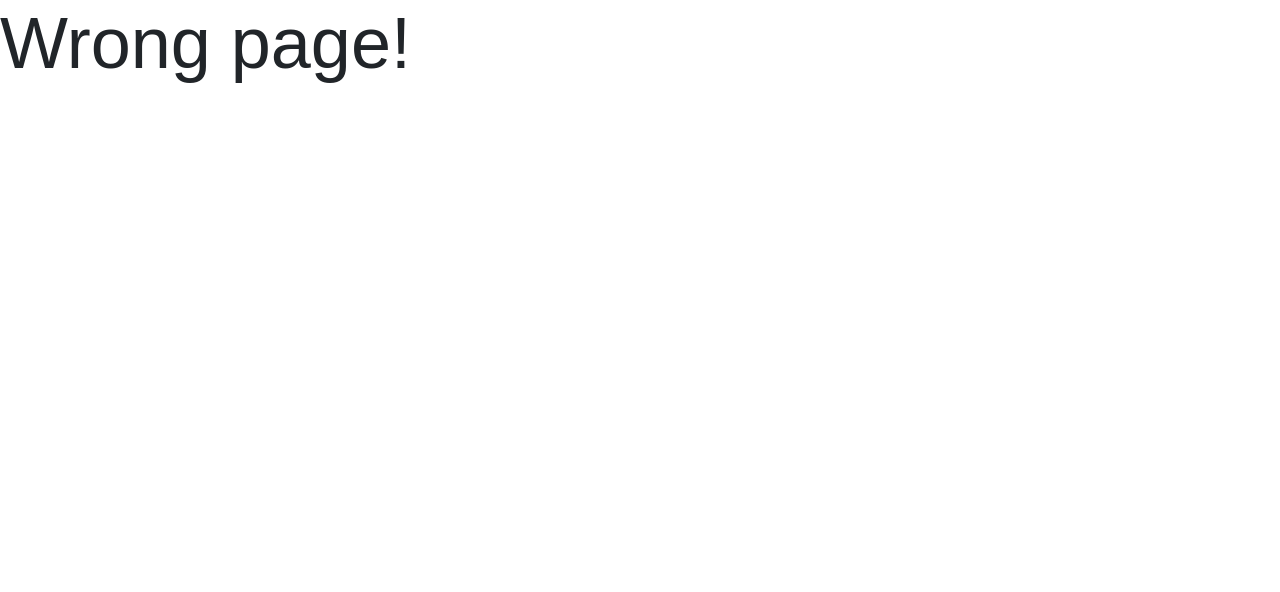
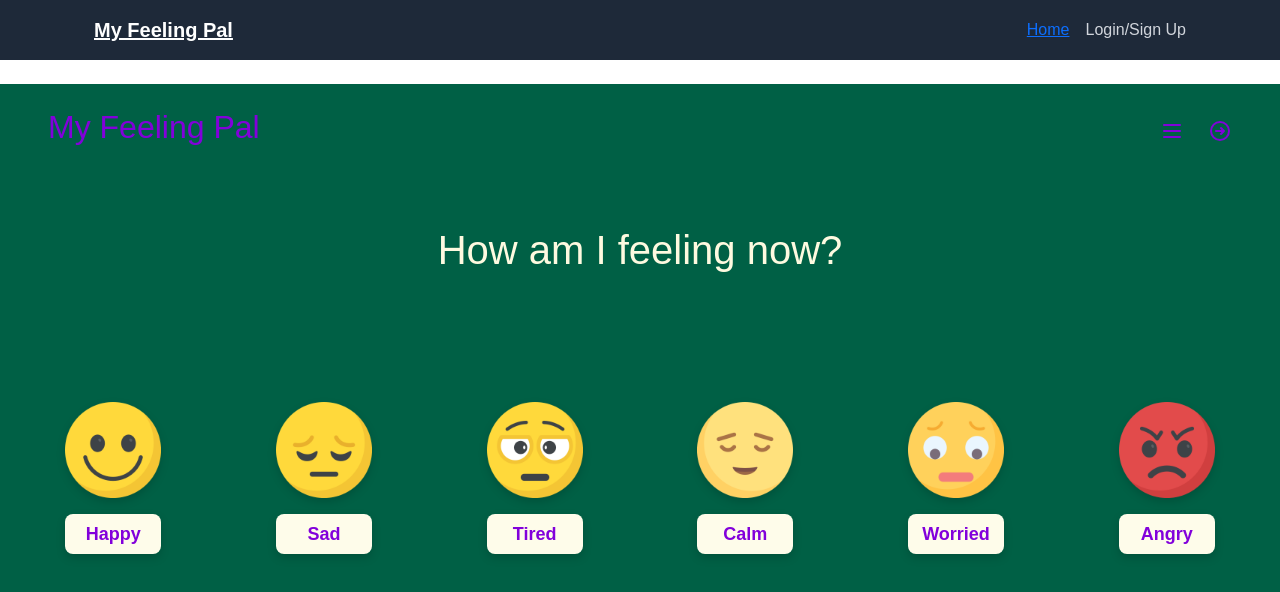
Before and after one commit to RebeccaZhu29/my-feeling-pal, a React (Vite) app in the folder client/: page /home in a window 1280 px wide. Before the commit this address had no page. Shown: the top 592 px of the page. Built offline with nearby package versions, Linux system fonts and the light colour scheme.

Commit message:
made changes to home page

```diff
--- a/client/src/components/Navbar.tsx
+++ b/client/src/components/Navbar.tsx
@@ -24,7 +24,7 @@ const AppNavbar = () => {
             </button>
 
             <div className="hidden lg:flex items-center space-x-4">
-              <Link to="/" className="text-gray-300 hover:text-white">
+              <Link to="/home" className="text-gray-300 hover:text-white">
                 Home
               </Link>
               {Auth.loggedIn() ? (
--- a/client/src/main.tsx
+++ b/client/src/main.tsx
@@ -5,6 +5,7 @@ import 'bootstrap/dist/css/bootstrap.min.css'
 import App from './App.jsx'
 import SearchBooks from './pages/SearchBooks'
 import SavedBooks from './pages/SavedBooks'
+import Home from './pages/Home.js'
 
 const router = createBrowserRouter([
   {
@@ -18,6 +19,9 @@ const router = createBrowserRouter([
       }, {
         path: '/saved',
         element: <SavedBooks />
+      }, {
+        path: '/home',
+        element: <Home />
       }
     ]
   }
--- a/client/src/pages/Home.tsx
+++ b/client/src/pages/Home.tsx
@@ -43,7 +43,10 @@ const Home = () => {
 
       {/* Main Content */}
       <div className="max-w-7xl mx-auto px-4 pt-12">
-        <h1 className="text-cream text-4xl font-serif text-center mb-16">
+        <h1
+          style={{ color: '#FEFAE0', marginBottom: '128px' }}
+          className="text-[36px] font-bold font-serif text-center"
+        >
           How am I feeling now?
         </h1>
 
@@ -62,8 +65,11 @@ const Home = () => {
                     className="w-24 h-24 drop-shadow-lg"
                   />
                 </div>
-                <div className="bg-cream px-6 py-2 rounded-full drop-shadow-lg">
-                  <span className={`${feeling.color} font-bold`}>
+                <div
+                  className="w-24 h-10 bg-[#FEFCEA] rounded-[8px] drop-shadow-lg
+                    flex items-center justify-center"
+                >
+                  <span className={`${feeling.color} font-bold text-lg`}>
                     {feeling.label}
                   </span>
                 </div>
@@ -76,8 +82,9 @@ const Home = () => {
           <div className="mt-8 text-center">
             <button
               onClick={() => setSelectedFeeling(null)}
-              className="px-6 py-2 bg-cream text-purple-700 rounded-full
-                hover:bg-purple-700 hover:text-cream transition-colors duration-300"
+              style={{ color: '#FEFAE0' }}
+              className="px-6 py-2 bg-cream hover:bg-purple-700 rounded-full
+                transition-colors duration-300"
             >
               Choose Another Feeling
             </button>
--- a/client/tailwind.config.ts
+++ b/client/tailwind.config.ts
@@ -8,6 +8,7 @@ export default {
     extend: {
       colors: {
         'cream': '#FAF3E1',
+        'title-cream': '#FEFAE0',
         'emerald': {
           800: '#0F4C44',
         },
@@ -19,7 +20,7 @@ export default {
         'lg': '0 4px 4px rgba(0, 0, 0, 0.25)',
       },
       fontFamily: {
-        'serif': ['Georgia', 'serif'],
+        'serif': ['"Source Serif Pro"', 'serif'],
       },
     },
   },
```
